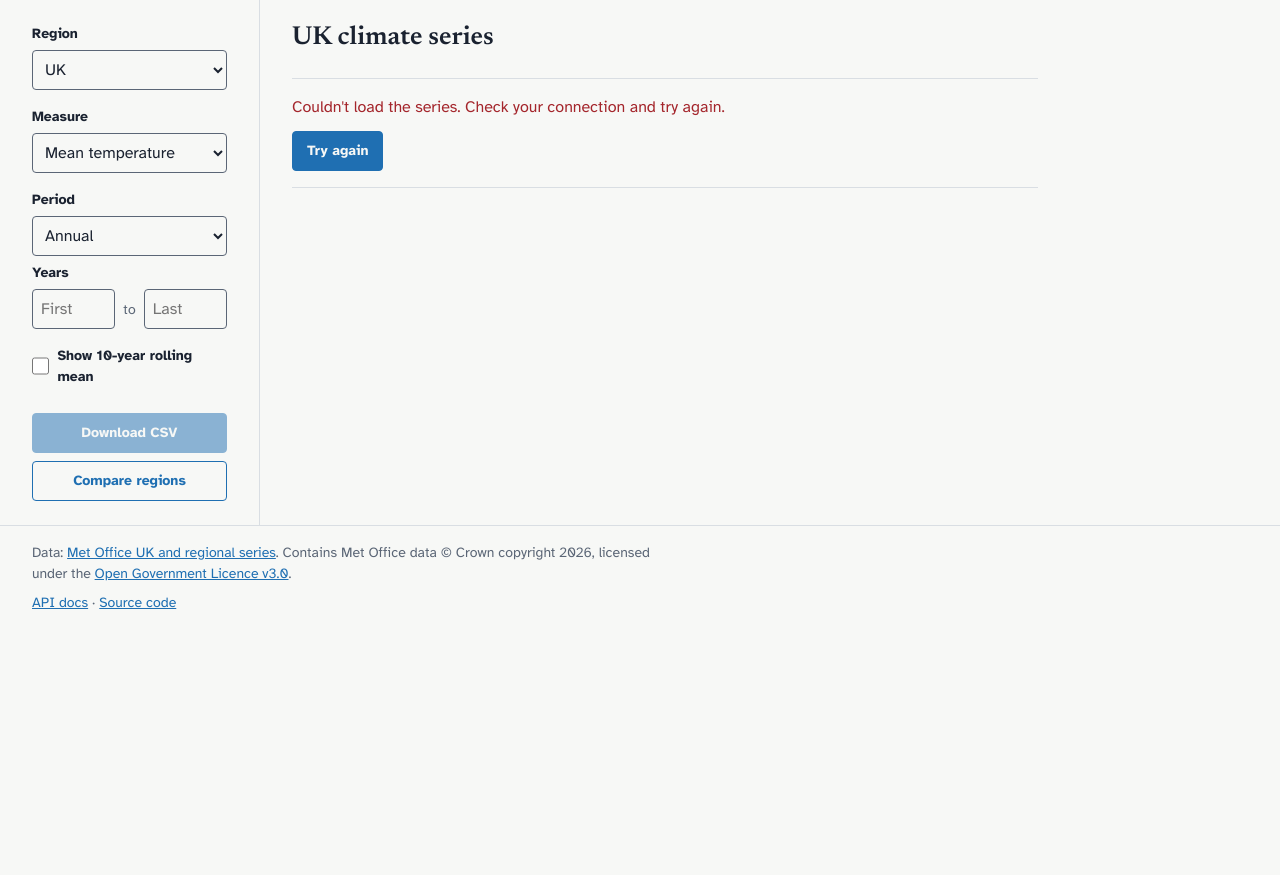
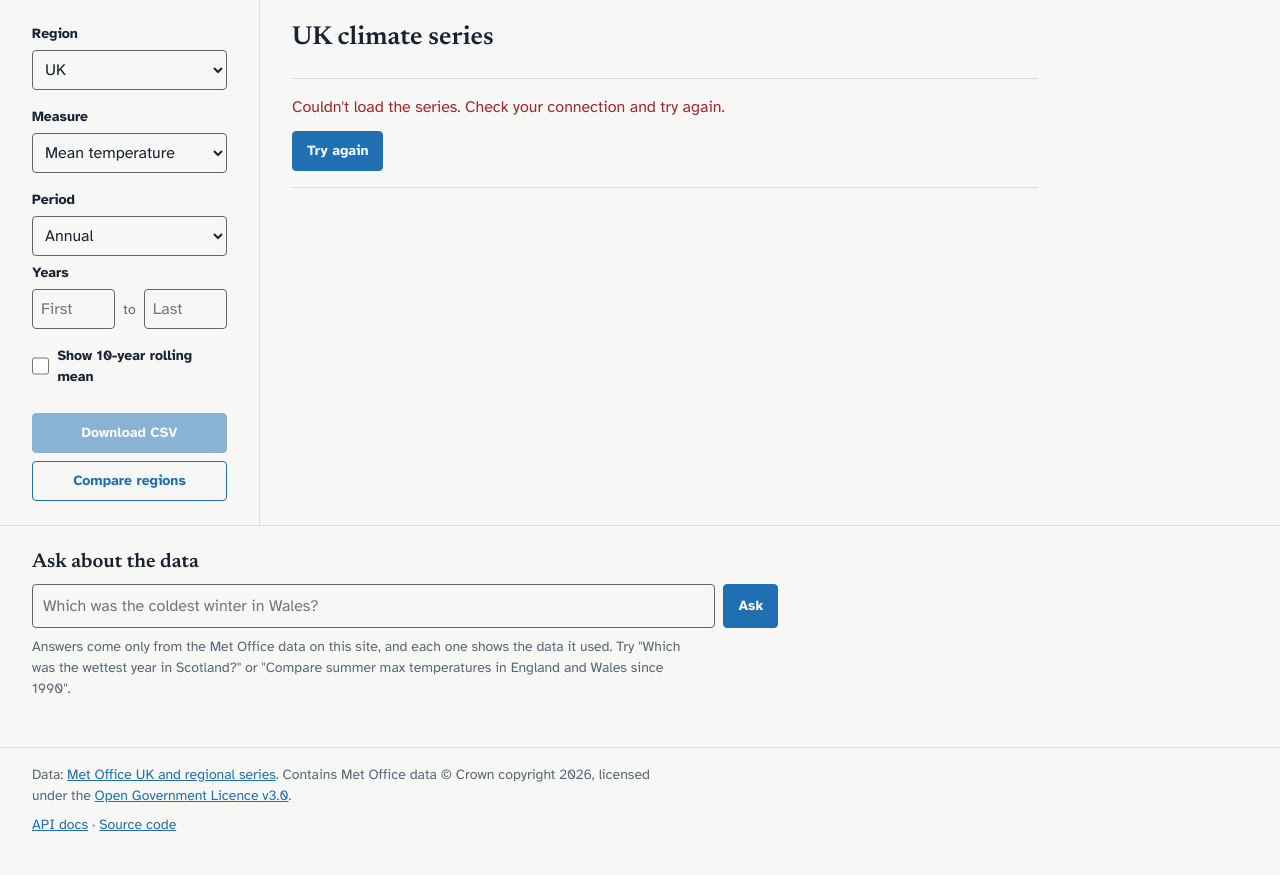
Before and after one commit to kumarswamyg2005/uk-climate-insights, a Django app: page / in a window 1280 px wide. Shown: the part 209-1084 px from the top of the page. Before the commit the page ends 818 px from the top, so only its background shows below. Run offline with Django 5.2, Linux system fonts and the light colour scheme; data that the repository does not hold is empty.

Commit message:
feat: chat panel with a collapsible 'Data used' view of the exact rows

```diff
--- a/climate/static/climate/css/app.css
+++ b/climate/static/climate/css/app.css
@@ -514,6 +514,75 @@
   width: 100%;
 }
 
+/* --- chat ------------------------------------------------------------------------------ */
+
+.chat {
+  border-top: 1px solid var(--rule);
+  padding: 24px var(--gutter) 32px;
+}
+.chat-form {
+  display: flex;
+  gap: 8px;
+  max-width: 72ch;
+}
+.chat-form input {
+  flex: 1;
+  min-width: 0;
+  font: inherit;
+  color: var(--ink);
+  background: var(--paper);
+  border: 1px solid var(--slate);
+  border-radius: 4px;
+  padding: 6px 10px;
+  min-height: 44px;
+}
+.chat .hint {
+  margin-top: 8px;
+  max-width: 72ch;
+}
+.chat-log {
+  list-style: none;
+  padding: 0;
+  margin: 16px 0 0;
+  max-width: 72ch;
+}
+.chat-log > li {
+  padding: 12px 0;
+  border-top: 1px solid var(--rule);
+}
+.chat-question {
+  font-weight: 700;
+  margin: 0 0 4px;
+}
+.chat-answer {
+  margin: 0;
+}
+.chat-answer.is-pending {
+  color: var(--slate);
+}
+.chat-answer.is-error {
+  color: var(--danger);
+}
+.chat-data {
+  margin-top: 8px;
+  font-size: var(--step-0);
+}
+.chat-data summary {
+  color: var(--slate);
+  cursor: pointer;
+}
+.chat-data h3 {
+  font-family: var(--font-body);
+  font-size: var(--step-0);
+  font-weight: 700;
+  margin: 12px 0 4px;
+}
+.chat-data pre {
+  white-space: pre-wrap;
+  margin: 0;
+  font-size: var(--step-0);
+}
+
 .filters-toggle {
   display: none; /* only shown on narrow screens */
 }
--- /dev/null
+++ b/climate/static/climate/js/chat.js
@@ -0,0 +1,148 @@
+/* Chat panel: POST /api/v1/chat/, show the answer and, collapsed, the exact data it used. */
+(function () {
+  "use strict";
+
+  const C = window.Climate;
+  const form = document.getElementById("chat-form");
+  if (!form) return;
+  const input = document.getElementById("chat-input");
+  const submit = document.getElementById("chat-submit");
+  const log = document.getElementById("chat-log");
+  const history = []; // recent turns, sent back so follow-up questions have context
+  const MAX_HISTORY = 6;
+
+  const el = (tag, className, text) => {
+    const node = document.createElement(tag);
+    if (className) node.className = className;
+    if (text !== undefined) node.textContent = text; // model output is text, never HTML
+    return node;
+  };
+
+  form.addEventListener("submit", async (event) => {
+    event.preventDefault();
+    const message = input.value.trim();
+    if (!message) return;
+
+    const item = el("li");
+    const answer = el("p", "chat-answer is-pending", "Looking that up…");
+    item.append(el("p", "chat-question", message), answer);
+    log.prepend(item);
+    submit.disabled = true;
+    input.value = "";
+
+    try {
+      const response = await fetch("/api/v1/chat/", {
+        method: "POST",
+        headers: { "Content-Type": "application/json", Accept: "application/json" },
+        body: JSON.stringify({ message, history: history.slice(-MAX_HISTORY) }),
+      });
+      const body = await response.json().catch(() => null);
+      if (!response.ok)
+        throw Object.assign(new Error(`HTTP ${response.status}`), {
+          status: response.status,
+          body,
+        });
+
+      answer.className = "chat-answer";
+      answer.textContent = body.answer;
+      history.push(
+        { role: "user", content: message },
+        { role: "assistant", content: body.answer.slice(0, 1000) },
+      );
+      if (body.tool_calls.length) item.append(dataUsed(body));
+    } catch (error) {
+      answer.className = "chat-answer is-error";
+      answer.textContent = messageFor(error);
+      input.value = message; // keep the question so it can be sent again
+    } finally {
+      submit.disabled = false;
+      input.focus();
+    }
+  });
+
+  function messageFor(error) {
+    if (error.status === 429)
+      return "That's a lot of questions in a minute. Wait a moment and ask again.";
+    if (error.status === 400 || error.status === 503) {
+      return (
+        C.apiMessage(error) ||
+        "The chat service isn't configured right now. The charts and API still work."
+      );
+    }
+    return "Couldn't reach the chat service. Check your connection and try again.";
+  }
+
+  // --- "Data used" ------------------------------------------------------------------------
+
+  function rowCount(result) {
+    if (Array.isArray(result)) return result.length;
+    if (result.rows) return result.rows.length;
+    if (result.points) return result.points.length;
+    if (result.years && result.values)
+      return result.years.length * Object.keys(result.values).length;
+    return 1; // a summary is one row of statistics
+  }
+
+  function dataUsed(body) {
+    const details = el("details", "chat-data");
+    const rows = body.data.reduce((sum, d) => sum + rowCount(d.result), 0);
+    const tools = [...new Set(body.tool_calls.map((call) => call.name))].join(", ");
+    details.append(el("summary", "", `Data used (${rows} row${rows === 1 ? "" : "s"}, ${tools})`));
+
+    for (const d of body.data) {
+      const args = Object.entries(d.args)
+        .map(([key, value]) => `${key}=${Array.isArray(value) ? value.join(",") : value}`)
+        .join(", ");
+      details.append(el("h3", "", `${d.tool}(${args})`), renderResult(d.result));
+    }
+    const rejected = body.tool_calls.length - body.data.length;
+    if (rejected > 0) {
+      details.append(
+        el(
+          "p",
+          "hint",
+          `${rejected} call${rejected === 1 ? " was" : "s were"} rejected by validation and retried.`,
+        ),
+      );
+    }
+    return details;
+  }
+
+  function table(headers, rows) {
+    const t = el("table", "data-table");
+    const head = t.createTHead().insertRow();
+    headers.forEach((h, i) => {
+      const th = el("th", i ? "num" : "", h);
+      th.scope = "col";
+      head.append(th);
+    });
+    const tbody = t.createTBody();
+    for (const row of rows) {
+      const tr = tbody.insertRow();
+      row.forEach((cell, i) => {
+        const td = tr.insertCell();
+        if (i) td.className = "num";
+        td.textContent = cell === null ? "–" : String(cell);
+      });
+    }
+    return t;
+  }
+
+  function renderResult(result) {
+    const unit = result.unit ? ` (${result.unit})` : "";
+    if (result.rows)
+      return table(
+        ["Year", `Value${unit}`],
+        result.rows.map((r) => [r.year, r.value]),
+      );
+    if (result.points) return table(["Year", `Value${unit}`], result.points);
+    if (result.years && result.values) {
+      const codes = Object.keys(result.values);
+      return table(
+        ["Year", ...result.regions.map((r) => r.name)],
+        result.years.map((year, i) => [year, ...codes.map((code) => result.values[code][i])]),
+      );
+    }
+    return el("pre", "", JSON.stringify(result, null, 2)); // a summary or a lookup list
+  }
+})();
--- a/climate/templates/climate/explorer.html
+++ b/climate/templates/climate/explorer.html
@@ -67,9 +67,25 @@
     </div>
   </section>
 </div>
+
+<section class="chat" aria-labelledby="chat-heading">
+  <h2 id="chat-heading">Ask about the data</h2>
+  <form class="chat-form" id="chat-form" data-max="{{ chat_max_chars }}">
+    <label for="chat-input" class="visually-hidden">Your question</label>
+    <input id="chat-input" name="message" type="text" maxlength="{{ chat_max_chars }}" autocomplete="off" required
+           placeholder="Which was the coldest winter in Wales?">
+    <button type="submit" class="button" id="chat-submit">Ask</button>
+  </form>
+  <p class="hint">
+    Answers come only from the Met Office data on this site, and each one shows the data it used.
+    Try "Which was the wettest year in Scotland?" or "Compare summer max temperatures in England and Wales since 1990".
+  </p>
+  <ol class="chat-log" id="chat-log" aria-live="polite"></ol>
+</section>
 {% endblock %}
 
 {% block scripts %}
 <script src="{% static 'climate/vendor/chart.umd.min.js' %}" defer></script>
 <script src="{% static 'climate/js/explorer.js' %}" defer></script>
+<script src="{% static 'climate/js/chat.js' %}" defer></script>
 {% endblock %}
--- a/climate/views.py
+++ b/climate/views.py
@@ -4,7 +4,7 @@
 
 from . import queries
 from .catalog import PARAMETERS, REGIONS, SOURCE_PAGE_URL
-from .invariants import MAX_COMPARE_REGIONS
+from .invariants import CHAT_MAX_MESSAGE_CHARS, MAX_COMPARE_REGIONS
 from .periods import MONTH_PERIODS, PERIOD_LABELS, SEASON_PERIODS
 
 DEFAULTS = {"region": "UK", "parameter": "Tmean", "period": "ann"}
@@ -37,7 +37,12 @@
     return render(
         request,
         "climate/explorer.html",
-        {**_choices(), "selected": _selected(request), "nav": "explore"},
+        {
+            **_choices(),
+            "selected": _selected(request),
+            "chat_max_chars": CHAT_MAX_MESSAGE_CHARS,
+            "nav": "explore",
+        },
     )
 
 
```
